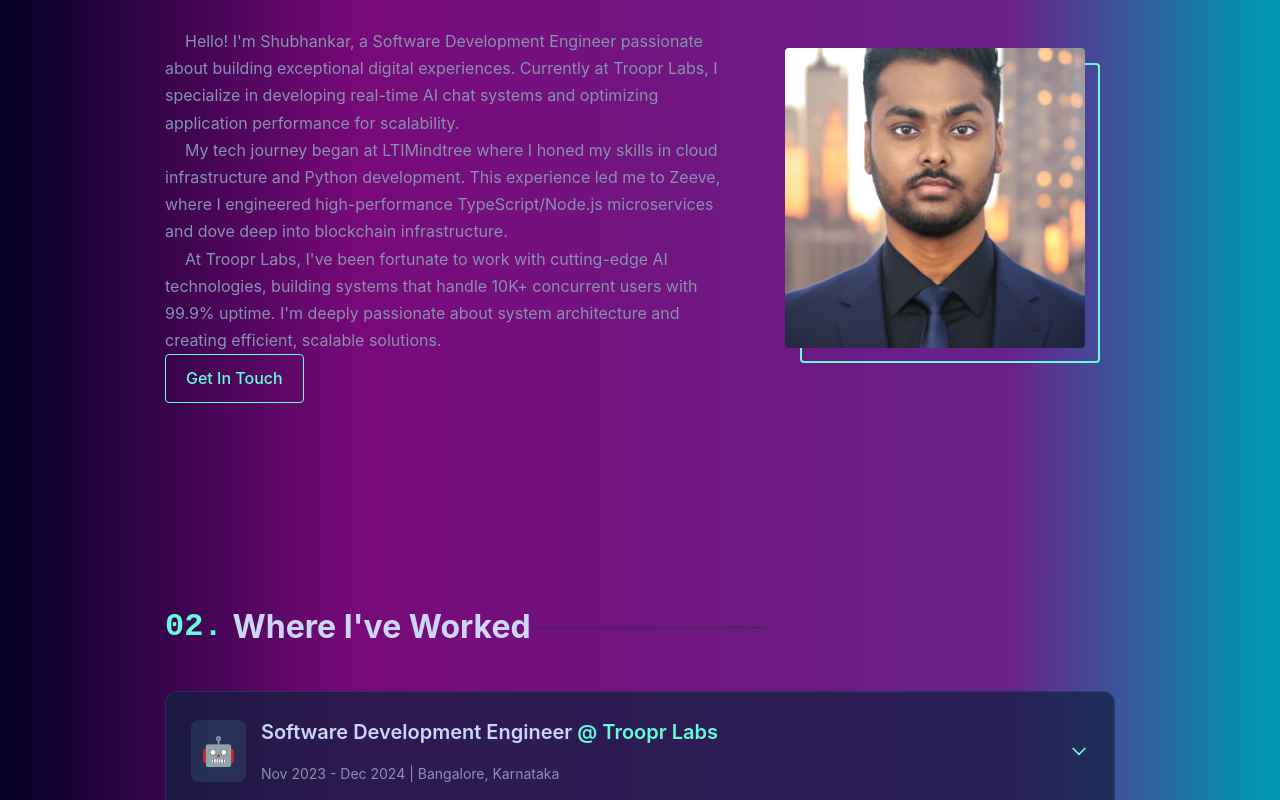
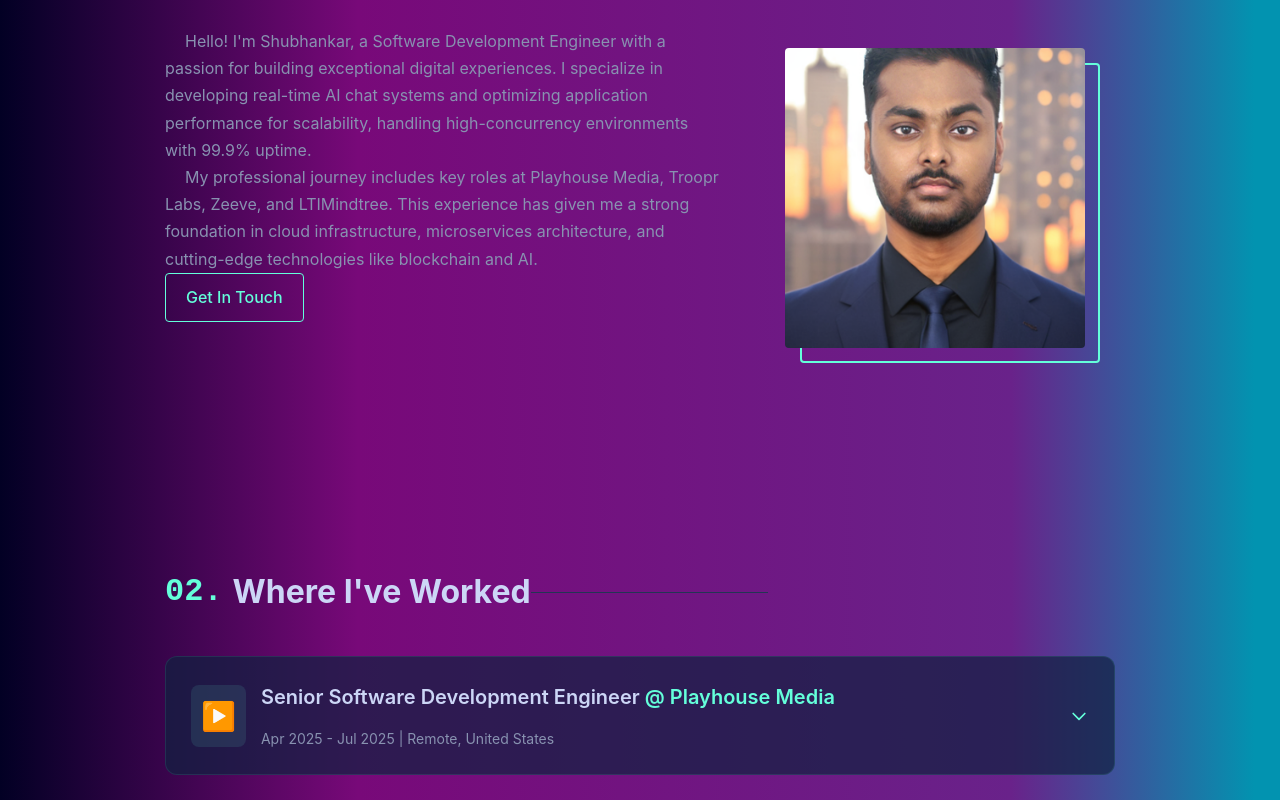
Before and after one commit to shubhankar-mern/portfolio2025, a React (Vite) app: page / in a window 1280 px wide. Shown: the part 960-1760 px from the top of the page. Built offline with nearby package versions, Linux system fonts and the light colour scheme.

Commit message:
FT Added code for changes in profile and new job

```diff
--- a/src/components/About.jsx
+++ b/src/components/About.jsx
@@ -99,27 +99,14 @@
             className="mb-4 hover:translate-x-1 transition-transform duration-200"
             style={{ textIndent: '20px' }}
   >
-              Hello! I'm Shubhankar, a Software Development Engineer passionate about building exceptional
-              digital experiences. Currently at Troopr Labs, I specialize in developing real-time AI chat
-              systems and optimizing application performance for scalability.
+          Hello! I'm Shubhankar, a Software Development Engineer with a passion for building exceptional digital experiences. I specialize in developing real-time AI chat systems and optimizing application performance for scalability, handling high-concurrency environments with 99.9% uptime.
 </p>
 
 <p
     className="mb-4 hover:translate-x-1 transition-transform duration-200"
 style={{ textIndent: '20px' }}
 >
-              My tech journey began at LTIMindtree where I honed my skills in cloud infrastructure and
-              Python development. This experience led me to Zeeve, where I engineered high-performance
-              TypeScript/Node.js microservices and dove deep into blockchain infrastructure.
-            </p>
-
-            <p
-              className="mb-4 hover:translate-x-1 transition-transform duration-200"
-              style={{ textIndent: '20px' }}
-            >
-              At Troopr Labs, I've been fortunate to work with cutting-edge AI technologies, building
-              systems that handle 10K+ concurrent users with 99.9% uptime. I'm deeply passionate about
-              system architecture and creating efficient, scalable solutions.
+My professional journey includes key roles at Playhouse Media, Troopr Labs, Zeeve, and LTIMindtree. This experience has given me a strong foundation in cloud infrastructure, microservices architecture, and cutting-edge technologies like blockchain and AI.
 </p>
 
             <div className="mt-8">
--- a/src/components/Contact.jsx
+++ b/src/components/Contact.jsx
@@ -8,7 +8,7 @@
 
   const contactInfo = {
     email: "shubhankars361@gmail.com",
-    phone: "+91-7003482971",
+    phone: "+91-700XXXXXXXX",
     location: "Bangalore, India",
     linkedin: "https://www.linkedin.com/in/shubhankar27/",
     github: "https://github.com/shubhankar-mern"
--- a/src/components/Experience.jsx
+++ b/src/components/Experience.jsx
@@ -7,6 +7,40 @@
   const sectionRef = useRef(null)
 
   const jobs = [
+    {
+      "company": "Playhouse Media",
+      "title": "Senior Software Development Engineer",
+      "date": "Apr 2025 - Jul 2025",
+      "location": "Remote, United States",
+      "color": "#add8e6",
+      "icon": "▶️",
+      "tech": [
+        "TypeScript",
+        "Node.js",
+        "React.js",
+        "Next.js",
+        "AWS",
+        "PostgreSQL",
+        "MongoDB",
+        "Redis",
+        "BullMQ"
+      ],
+      "responsibilities": [
+        {
+          "text": "Architected real-time AI chat systems using WebSocket and AWS, resulting in 99.9% uptime.",
+          "emoji": "🤖"
+        },
+        {
+          "text": "Led the implementation of Role-Based Access Control (RBAC) and Single Sign-On (SSO) authentication.",
+          "emoji": "🔒"
+        },
+        {
+          "text": "Developed scalable data pipelines with BullMQ and Redis, optimizing API performance and reducing latency by 40%.",
+          "emoji": "🚀"
+        }
+      ]
+    }
+    ,
     {
       company: "Troopr Labs",
       title: "Software Development Engineer",
--- a/src/components/Hero.jsx
+++ b/src/components/Hero.jsx
@@ -14,8 +14,7 @@
         </h3>
         <p className="text-textSecondary text-lg max-w-2xl mb-8">
           I'm a software development engineer specializing in building exceptional
-          digital experiences. Currently, I'm focused on building AI-powered
-          applications at Troopr Labs.
+          digital experiences.
         </p>
 
       </div>
--- a/src/components/Projects.jsx
+++ b/src/components/Projects.jsx
@@ -86,7 +86,9 @@
           Featured Projects
           <div className="w-1/4 h-[1px] bg-[#233554] ml-4 hidden md:block" />
         </h2>
-
+        <h5 className="font-bold text-lg mb-4">
+  Personal SaaS projects with live deployment and integrated payment systems. 🚀💰💰
+</h5>
         <div style={{ display: 'flex', flexDirection: 'column', gap: '50px' }}>
           {projects.map((project, idx) => (
             <div
```
Lines whose indentation alone changed are shown as unchanged.
